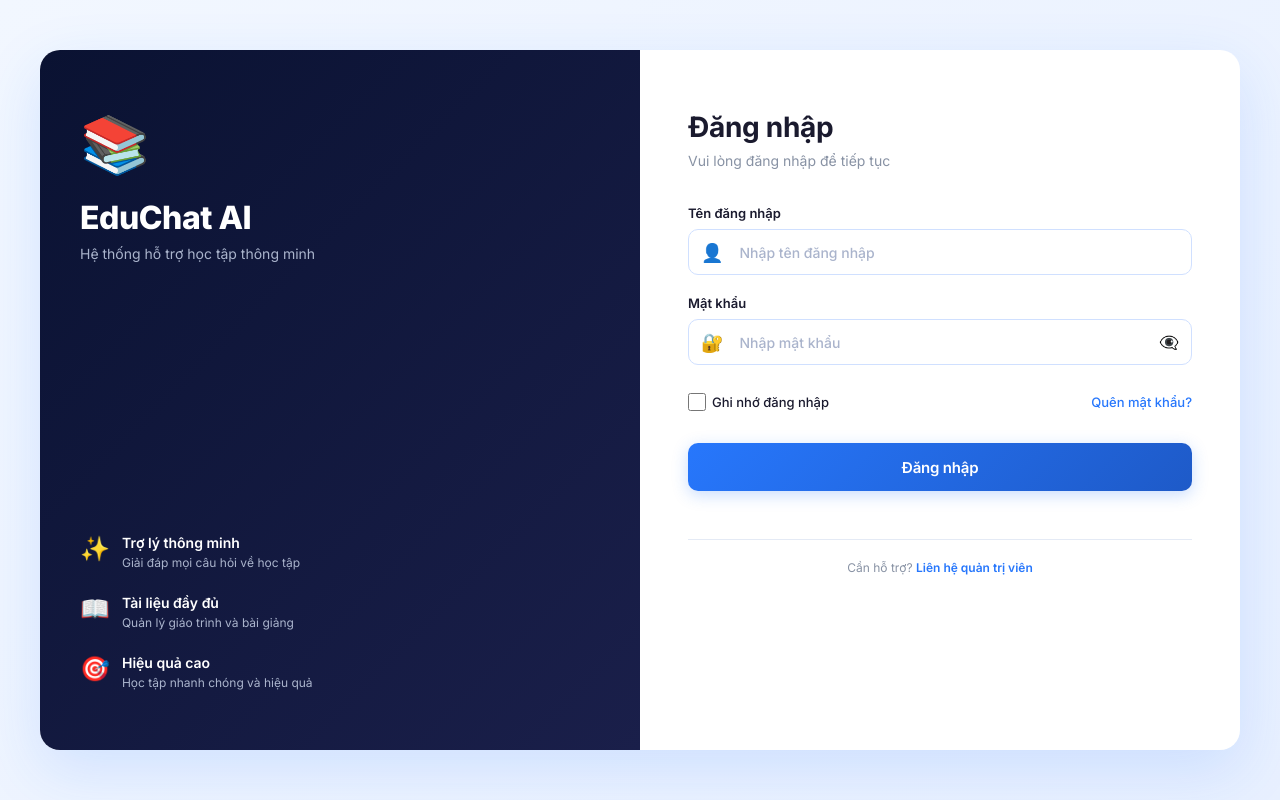
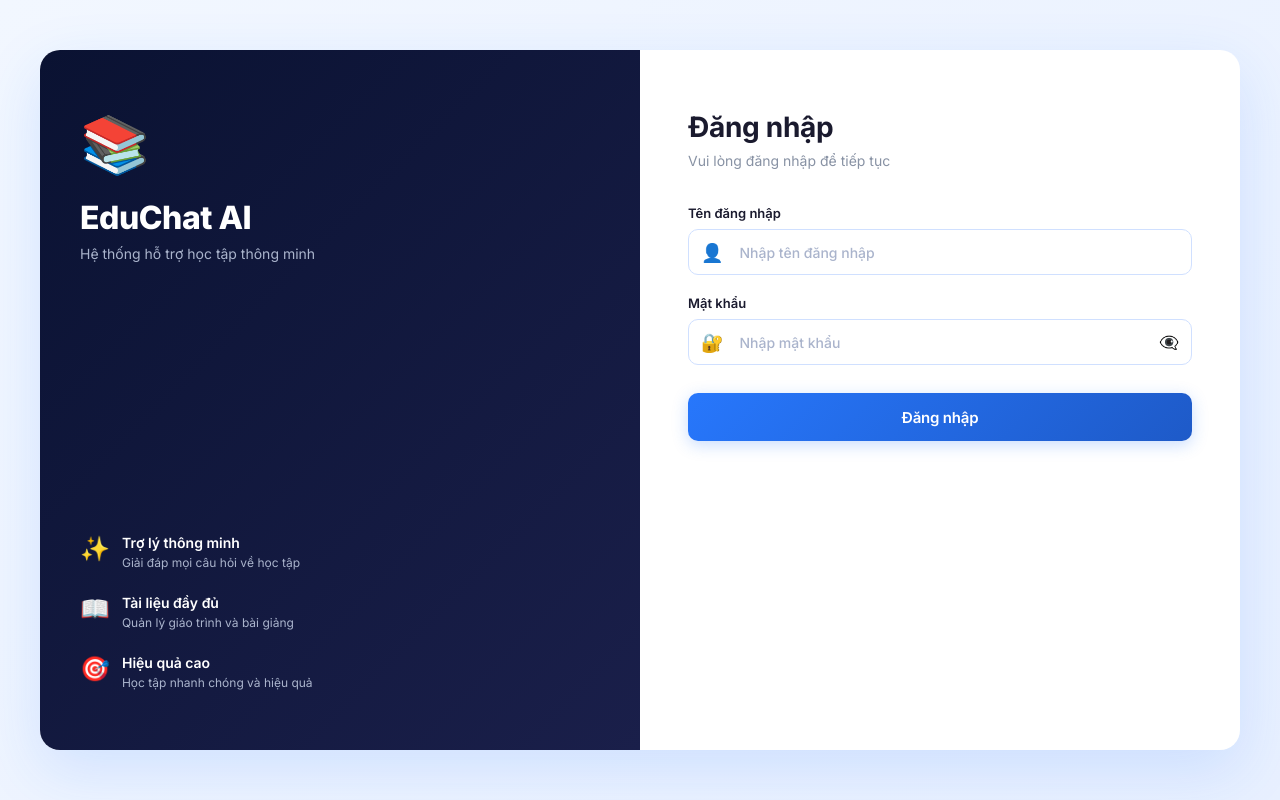
Before and after one commit to bbicee/Chatbot-AI, a React (Vite) app: page /login in a window 1280 px wide. Built offline with nearby package versions, Linux system fonts and the light colour scheme.

Commit message:
fix api register

```diff
--- a/src/components/Admin/AdminMain.jsx
+++ b/src/components/Admin/AdminMain.jsx
@@ -229,7 +229,7 @@ function SubjectModal({ data, onClose, onSave }) {
         </div>
         <div className="db-modal-footer">
           <button className="db-btn db-btn-secondary" onClick={onClose}>Hủy</button>
-          <button className="db-btn db-btn-primary" onClick={handleSave}>💾 Lưu</button>
+          <button className="db-btn db-btn-primary" onClick={handleSave}>Lưu</button>
         </div>
       </div>
     </div>
@@ -257,7 +257,7 @@ function ChapterModal({ data, onClose, onSave }) {
         <div className="db-modal-footer">
           <button className="db-btn db-btn-secondary" onClick={onClose}>Hủy</button>
           <button className="db-btn db-btn-primary" onClick={() => { if (name.trim()) onSave({ name: name.trim() }); }}>
-            💾 Lưu
+            Lưu
           </button>
         </div>
       </div>
@@ -632,7 +632,7 @@ function UserModal({ data, onClose, onSave, canEditRole = true }) {
                 value={role}
                 onChange={(e) => setRole(Number(e.target.value))}
               >
-                <option value={0}>Người dùng</option>
+                <option value={0}>Giáo viên</option>
                 <option value={1}>Quản trị viên</option>
               </select>
             </div>
@@ -644,7 +644,7 @@ function UserModal({ data, onClose, onSave, canEditRole = true }) {
             className="db-btn db-btn-primary"
             onClick={() => onSave({ username: username.trim(), name: name.trim(), password, role, isEdit })}
           >
-            💾 Lưu
+            Lưu
           </button>
         </div>
       </div>
@@ -910,13 +910,13 @@ function AccountsPage({ users, setUsers, currentUser, toast }) {
                             <button className="db-btn db-btn-secondary db-btn-sm"
                               onClick={() => setUserModal({ editing: u })}>✏️ Sửa</button>
                           )}
-                          {isOwnRow && (
+                          {(isAdmin || isOwnRow) && (
                             <button className="db-btn db-btn-warning db-btn-sm"
                               onClick={() => setChangePwModal(u)}>🔑 Đổi MK</button>
                           )}
                           {canDelete && (
                             <button className="db-btn db-btn-danger db-btn-sm"
-                              onClick={() => handleDeleteUser(u)}>🗑</button>
+                              onClick={() => handleDeleteUser(u)}>🗑 Xóa</button>
                           )}
                         </div>
                       </td>
--- a/src/components/Login/Login.jsx
+++ b/src/components/Login/Login.jsx
@@ -183,23 +183,6 @@ export default function Login() {
               )}
             </div>
 
-            {/* Remember & Forgot Password */}
-            <div className="form-row">
-              <label className="checkbox-label">
-                <input
-                  type="checkbox"
-                  name="rememberMe"
-                  checked={formData.rememberMe}
-                  onChange={handleInputChange}
-                  disabled={isLoading}
-                />
-                <span>Ghi nhớ đăng nhập</span>
-              </label>
-              <a href="#" className="forgot-link">
-                Quên mật khẩu?
-              </a>
-            </div>
-
             {/* Submit Button */}
             <button
               type="submit"
@@ -210,13 +193,6 @@ export default function Login() {
             </button>
           </form>
 
-          {/* Support Text */}
-          <div className="login-footer">
-            <p>
-              Cần hỗ trợ?{" "}
-              <a href="mailto:support@educhat.edu.vn">Liên hệ quản trị viên</a>
-            </p>
-          </div>
         </div>
       </div>
     </div>
--- a/src/services/userService.js
+++ b/src/services/userService.js
@@ -28,7 +28,7 @@ export const getUsers = async () => {
 
 // ── POST /users ───────────────────────────────────────────────────────────────
 export const createUser = async (data) => {
-  const res = await fetch(`${API_BASE}/users`, {
+  const res = await fetch(`${API_BASE}/users/register`, {
     method: "POST",
     headers: authHeaders(),
     body: JSON.stringify(data),
```
